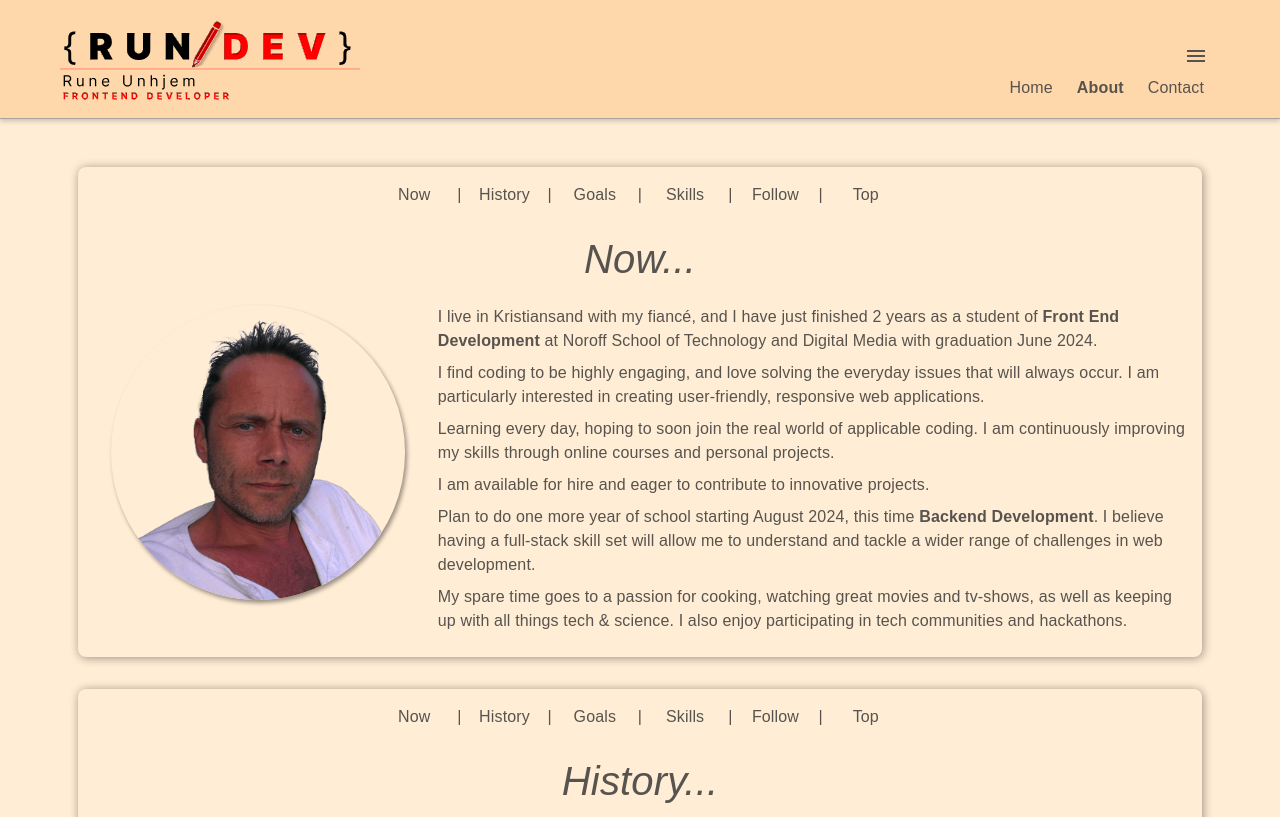
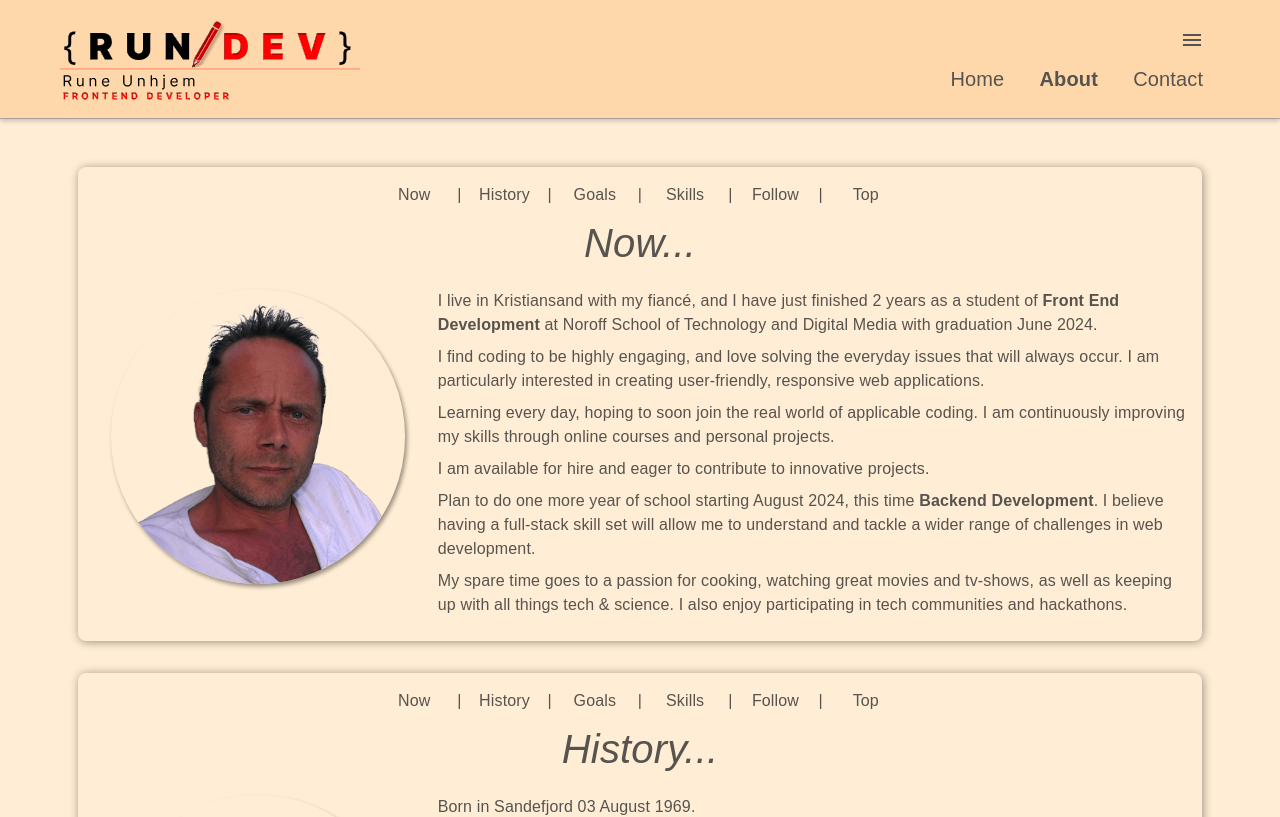
Before and after one commit to runeunhjem/portfolio-2, a React (Vite) app: page /about in a window 1280 px wide. Shown: the top 817 px of the page. Built offline with nearby package versions, Linux system fonts and the light colour scheme; a web font is replaced by a local one.

Commit message:
Cosmetic changes to dropdown menu

```diff
--- a/src/components/HamburgerAccordion/index.jsx
+++ b/src/components/HamburgerAccordion/index.jsx
@@ -47,13 +47,14 @@ const HamburgerAccordion = () => {
   return (
     <S.Accordion expanded={expanded} ref={accordionRef}>
       <S.AccordionSummary
+
         expandIcon={
           <S.IconContainer
             className="hover-links xs:!mx-1 !mx-3 !cursor-pointer"
             onClick={handleIconClick}
           >
             <MenuIcon
-              className="sm:!text-2xl sm:me-3 mx-1 !text-4xl"
+              className="mx-1 !text-4xl sm:!text-2xl"
               sx={{ color: "var(--stone-600)" }}
             />
           </S.IconContainer>
@@ -63,6 +64,11 @@ const HamburgerAccordion = () => {
         sx={{
           "&.MuiAccordionSummary-root": {
             height: "30px !important",
+            padding: "0 1rem 0 0 !important",
+            "@media (max-width: 640px)": {
+              padding: "0 0 0 0 !important",
+
+            },
           },
         }}
       >
--- a/src/components/HamburgerAccordion/index.styled.jsx
+++ b/src/components/HamburgerAccordion/index.styled.jsx
@@ -34,6 +34,8 @@ export const SubmenuAccordionSummary = styled(MuiAccordionSummary)`
   }
   &.Mui-expanded {
     background-color: var(--orange-200) !important;
+    border-bottom: 1px solid var(--stone-400) !important;
+    cursor: default !important;
   }
 `;
 
@@ -66,6 +68,8 @@ export const StyledAccordionSummaryWithBorders = styled(MuiAccordionSummary)`
   }
   &.Mui-expanded {
     background-color: var(--orange-200) !important;
+    border-bottom: 1px solid var(--stone-400) !important;
+    cursor: default !important;
   }
 `;
 
--- a/src/components/Header/index.styled.jsx
+++ b/src/components/Header/index.styled.jsx
@@ -29,10 +29,17 @@ export const InnerContainer = styled.div`
 export const LogoLink = styled(Link)`
   z-index: 5000;
   max-width: 300px;
+  align-items: center;
 
   img {
     max-width: 300px;
     margin-left: 0.75rem;
+    @media screen and (max-width: 468px) {
+      max-width: 250px;
+    }
+    @media screen and (max-width: 368px) {
+      max-width: 200px;
+    }
   }
 `;
 
@@ -43,9 +50,9 @@ export const NavContainer = styled.div`
   max-width: 100%;
   flex-direction: column;
   align-items: end;
-  margin: 1rem auto 0 auto;
+  margin: 0 auto 0 auto;
 
-  > div {
+  > div { // Menu container
     position: absolute;
     top: 0;
     right: 0;
--- a/src/components/NavBar/index.styled.jsx
+++ b/src/components/NavBar/index.styled.jsx
@@ -4,9 +4,10 @@ import { NavLink } from "react-router-dom";
 export const NavBarContainer = styled.nav`
   display: none;
   justify-content: space-between;
-  margin-right: 0.75rem;
-  margin-top: 2.75rem;
+  margin-right: 1.3rem;
+  margin-top: 3rem;
   z-index: 1001;
+  gap: 1.2rem;
 
   @media (min-width: 640px) {
     display: flex;
@@ -14,8 +15,10 @@ export const NavBarContainer = styled.nav`
 `;
 
 export const StyledNavLink = styled(NavLink)`
-  margin-right: 0.5rem;
+  /* margin-right: 1.20rem; */
   text-decoration: none;
+  font-size: 1.25rem;
+  height: 30px;
   color: var(--stone-600);
   padding: 0 0.5rem;
   border-radius: 12px;
--- a/src/components/ShortcutLinks/index.styled.jsx
+++ b/src/components/ShortcutLinks/index.styled.jsx
@@ -4,7 +4,7 @@ export const ShortcutLinks = styled.div`
   display: flex;
   flex-wrap: wrap;
   justify-content: center;
-  margin-bottom: 1rem;
+  margin-bottom: 0;
   gap: 0.5rem;
   a {
     text-align: center;
--- a/src/index.css
+++ b/src/index.css
@@ -127,13 +127,14 @@ main {
   background-color: var(--orange-200);
   box-shadow: none !important;
   border-radius: 12px;
-  transition: all 0.1s ease-in-out;
+  transition: all 0.2s ease-in-out !important;
   text-indent: 0.8rem;
   border-bottom: 1px solid var(--red-600);
 }
 
 .MuiTypography-body1,
 .Mui-expanded:nth-of-type(2) {
+  transition: all 0.2s ease-in-out !important;
   border-radius: 12px;
   border-bottom: 1px solid transparent;
 }
```
